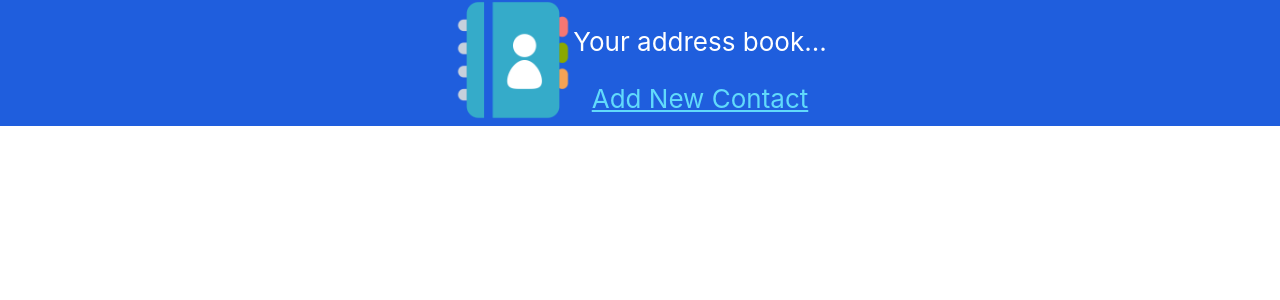
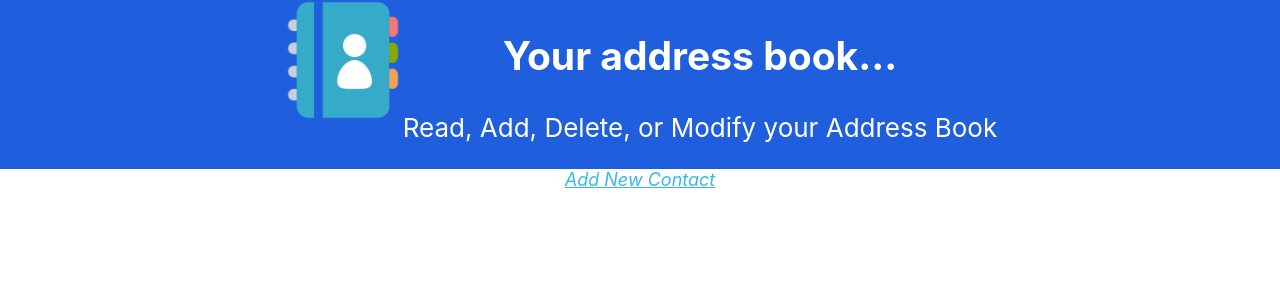
Before and after one commit to ahamedbashir/addressbook, a React (Create React App) app: page / in a window 1280 px wide. Shown: the top 300 px of the page. Built offline with nearby package versions, Linux system fonts and the light colour scheme.

Commit message:
new contact option

```diff
--- a/src/App.css
+++ b/src/App.css
@@ -23,7 +23,9 @@
 }
 
 .App-link {
-  color: #61dafb;
+  color: #39b7e9;
+  font-style: italic;
+  font-size: 18px;
 }
 
 @keyframes App-logo-spin {
--- a/src/App.js
+++ b/src/App.js
@@ -11,9 +11,14 @@ class App extends Component {
             <img src={logo} className="App-logo" alt="logo" />
           </div>
           <div>
+            <h2>
+              Your address book...
+            </h2>
             <p>
-              Your address book...
+              Read, Add, Delete, or Modify your Address Book
             </p>
+          </div>
+        </header>
         <a
           className="App-link"
           href=""
@@ -23,8 +28,7 @@ class App extends Component {
         Add New Contact
         </a>
       </div>
-        </header>
-      </div>
+
     );
   }
 }
```
Lines whose indentation alone changed are shown as unchanged.
